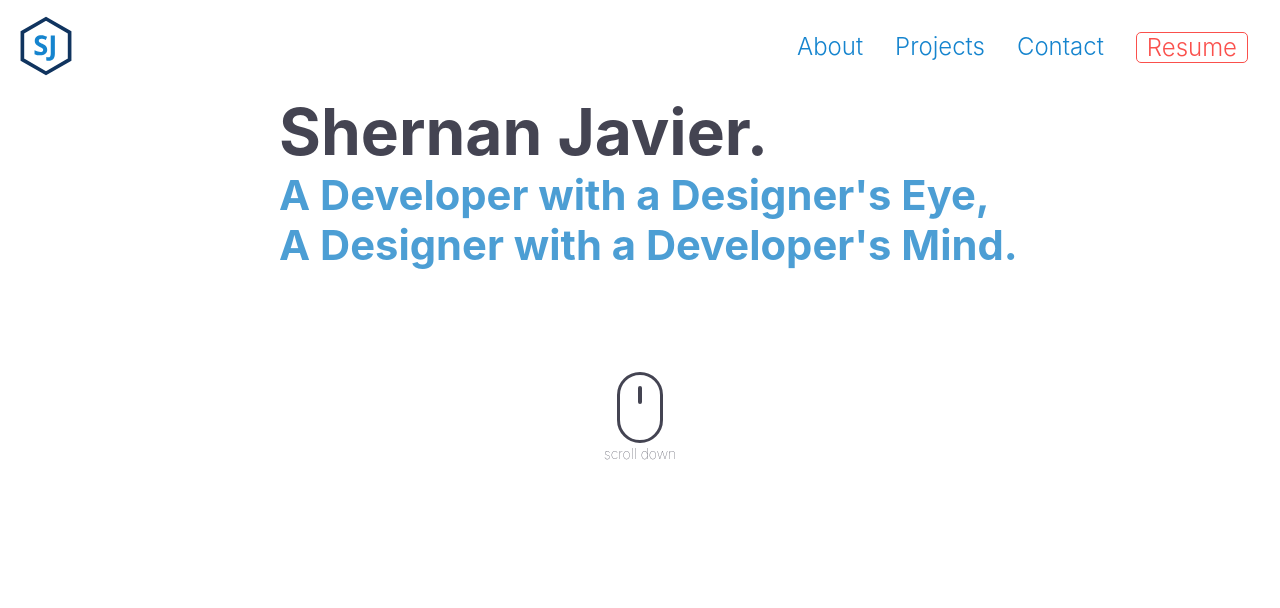
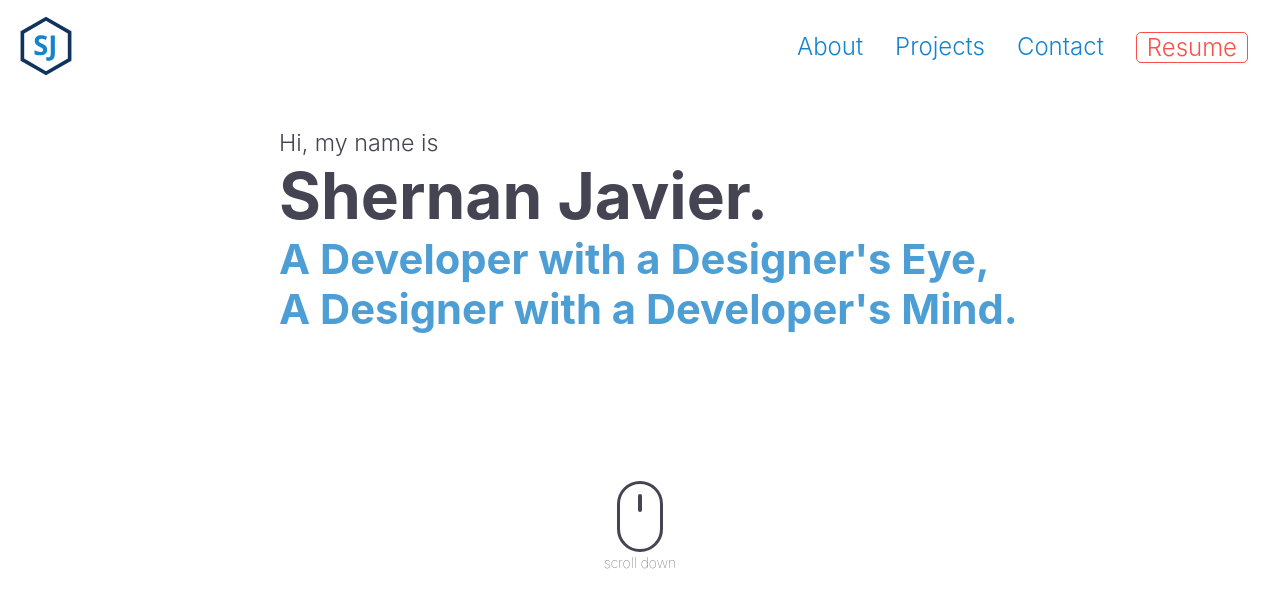
Before and after one commit to ShernanJ/Shernan-Javier, a React (Create React App) app: page / in a window 1280 px wide. Shown: the top 608 px of the page. Built offline with nearby package versions, Linux system fonts and the light colour scheme.

Commit message:
Fixed whitespace issues in landing page.

```diff
--- a/src/Components/Pages/LandingPage/Header/HeaderStyles.js
+++ b/src/Components/Pages/LandingPage/Header/HeaderStyles.js
@@ -1,11 +1,14 @@
 import styled from 'styled-components';
 
 export const Wrapper = styled.header`
-  margin: 20% auto 40% auto;
+  margin: auto;
+  padding: 50% 0 25% 0;
   width: 80%;
   @media only screen and (min-width: 769px){
-    margin: 5% auto 0 auto;
-  width: 56.4%;
+    /* margin: 6.5% auto 0 auto; */
+    margin: auto;
+    padding: 10% 0 3.5% 0;
+    width: 56.4%;
   }
 `;
 
```
